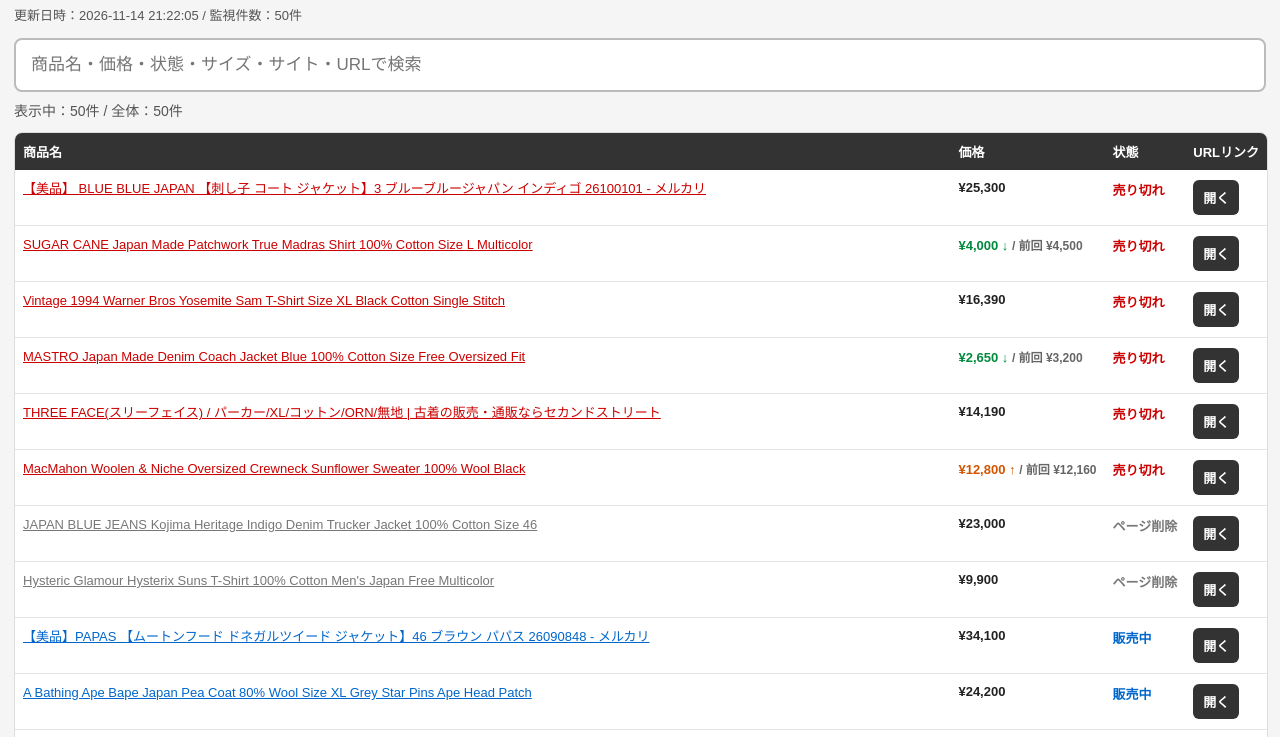
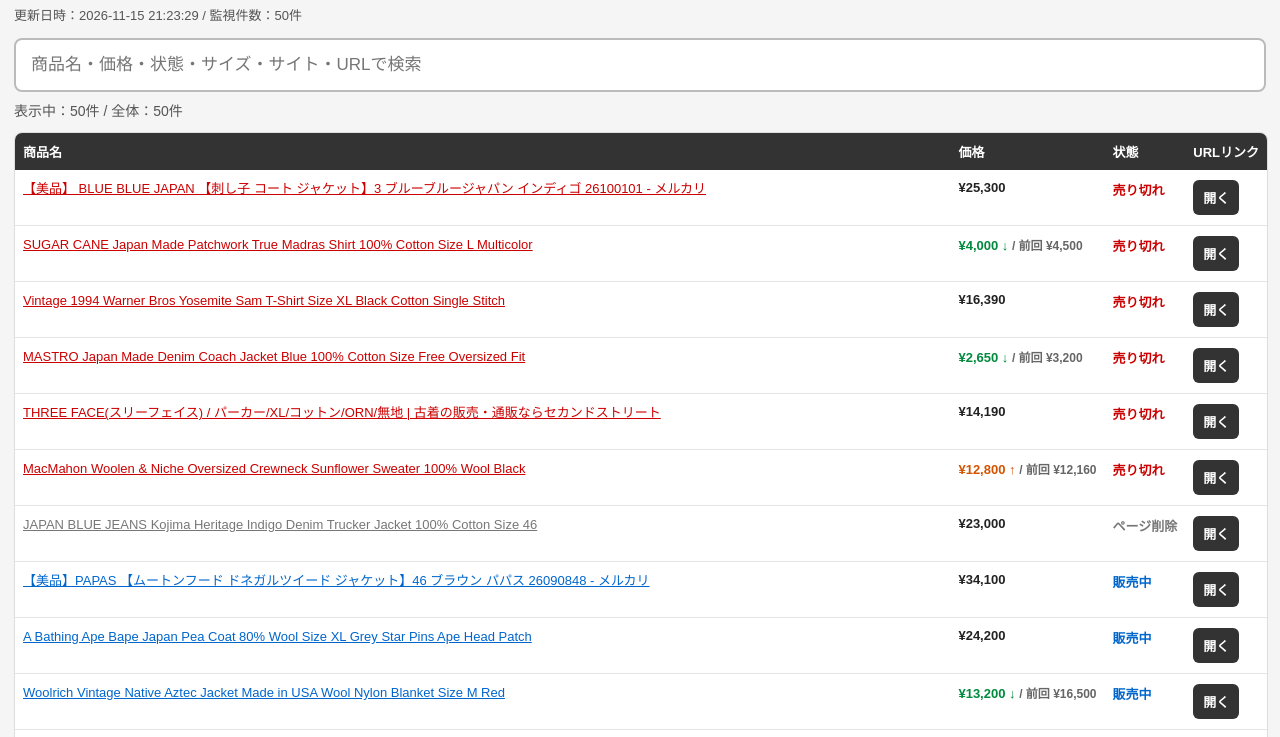
Before and after one commit to moya-moya-moya/product-watchlist, a plain HTML site: page index.html in a window 1280 px wide. Shown: the part 43-780 px from the top of the page. Drawn offline with Linux system fonts and the light colour scheme.

Commit message:
Update watchlist

```diff
--- a/index.html
+++ b/index.html
@@ -149,7 +149,7 @@
     <h1>Product Watchlist</h1>
 
     <div class="summary">
-        更新日時：2026-11-14 21:22:05 / 監視件数：50件
+        更新日時：2026-11-15 21:23:29 / 監視件数：50件
     </div>
 
     <div class="search-panel">
@@ -243,17 +243,6 @@
             <td class="mobile-stock">ページ削除</td>
             <td class="mobile-link">
                 <a href="https://jp.mercari.com/shops/product/2JWGRcqc8RQqpYJpQRVoC8" target="_blank" rel="noopener noreferrer">開く</a>
-            </td>
-        </tr>
-
-        <tr class="deleted" data-search="Hysteric Glamour Hysterix Suns T-Shirt 100% Cotton Men&#x27;s Japan Free Multicolor ¥9,900 ページ削除  Mercari https://jp.mercari.com/shops/product/2JSQvjCrMNFYLhQDA7doTa">
-            <td class="mobile-title">
-                <a href="https://jp.mercari.com/shops/product/2JSQvjCrMNFYLhQDA7doTa" target="_blank" rel="noopener noreferrer">Hysteric Glamour Hysterix Suns T-Shirt 100% Cotton Men&#x27;s Japan Free Multicolor</a>
-            </td>
-            <td class="mobile-price"><span class="mobile-price">¥9,900</span></td>
-            <td class="mobile-stock">ページ削除</td>
-            <td class="mobile-link">
-                <a href="https://jp.mercari.com/shops/product/2JSQvjCrMNFYLhQDA7doTa" target="_blank" rel="noopener noreferrer">開く</a>
             </td>
         </tr>
 
@@ -510,6 +499,17 @@
             </td>
         </tr>
 
+        <tr class="available" data-search="Hysteric Glamour Hysterix Suns T-Shirt 100% Cotton Men&#x27;s Japan Free Multicolor ¥9,900 販売中  Mercari https://jp.mercari.com/shops/product/2JSQvjCrMNFYLhQDA7doTa">
+            <td class="mobile-title">
+                <a href="https://jp.mercari.com/shops/product/2JSQvjCrMNFYLhQDA7doTa" target="_blank" rel="noopener noreferrer">Hysteric Glamour Hysterix Suns T-Shirt 100% Cotton Men&#x27;s Japan Free Multicolor</a>
+            </td>
+            <td class="mobile-price"><span class="mobile-price">¥9,900</span></td>
+            <td class="mobile-stock">販売中</td>
+            <td class="mobile-link">
+                <a href="https://jp.mercari.com/shops/product/2JSQvjCrMNFYLhQDA7doTa" target="_blank" rel="noopener noreferrer">開く</a>
+            </td>
+        </tr>
+
         <tr class="available" data-search="MOTOR HARLEY-DAVIDSON CYCLES USA Made Eagle L/S T-Shirt Sz3XL 100% Cotton Black ¥6,600 販売中  Mercari https://jp.mercari.com/shops/product/2JSJot9nXwLEvwkPAgttuV">
             <td class="mobile-title">
                 <a href="https://jp.mercari.com/shops/product/2JSJot9nXwLEvwkPAgttuV" target="_blank" rel="noopener noreferrer">MOTOR HARLEY-DAVIDSON CYCLES USA Made Eagle L/S T-Shirt Sz3XL 100% Cotton Black</a>
```
